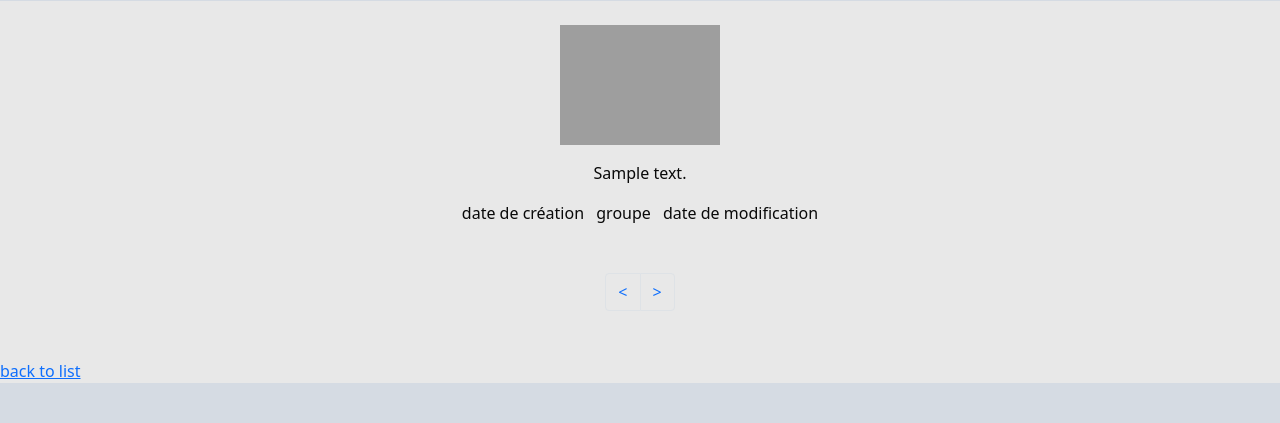
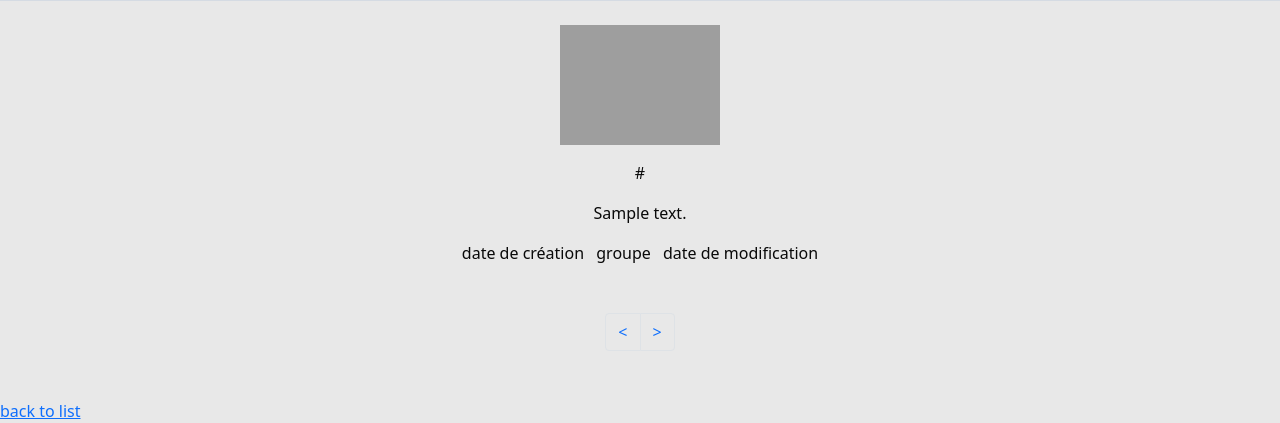
Before and after one commit to PalomaAlma/snow-tricks, a Symfony app: template templates/trick/show.html.twig in a window 1280 px wide. Shown: the part 679-1102 px from the top of the page. Before the commit the page ends 1062 px from the top, so only its background shows below. Run offline with Twig, Linux system fonts and the light colour scheme; the template is opened without the code that fills it: most values are stand-ins (such as "Sample title", 1, 10 or a date in 2020); grey boxes marked "Sample" are stand-in pictures; some libraries are stand-ins or nearby versions; grey boxes are pictures that could not be loaded.

Commit message:
Create Trick => show Video

```diff
--- a/templates/trick/show.html.twig
+++ b/templates/trick/show.html.twig
@@ -22,6 +22,12 @@
         <ul class="list-inline">
             {% for media in trick.media %}
             <li class="list-inline-item"><img src="{{ asset('images/')}}{{ media.name }}" alt="{{ media.name }}" style="max-width: 10rem"></li>
+            {% endfor %}
+        </ul>
+        <ul class="list-inline">
+            {% for video in trick.videos %}
+                <li class="list-inline-item">
+                    {{ video.url|raw }}</li>
             {% endfor %}
         </ul>
     </section>
```
